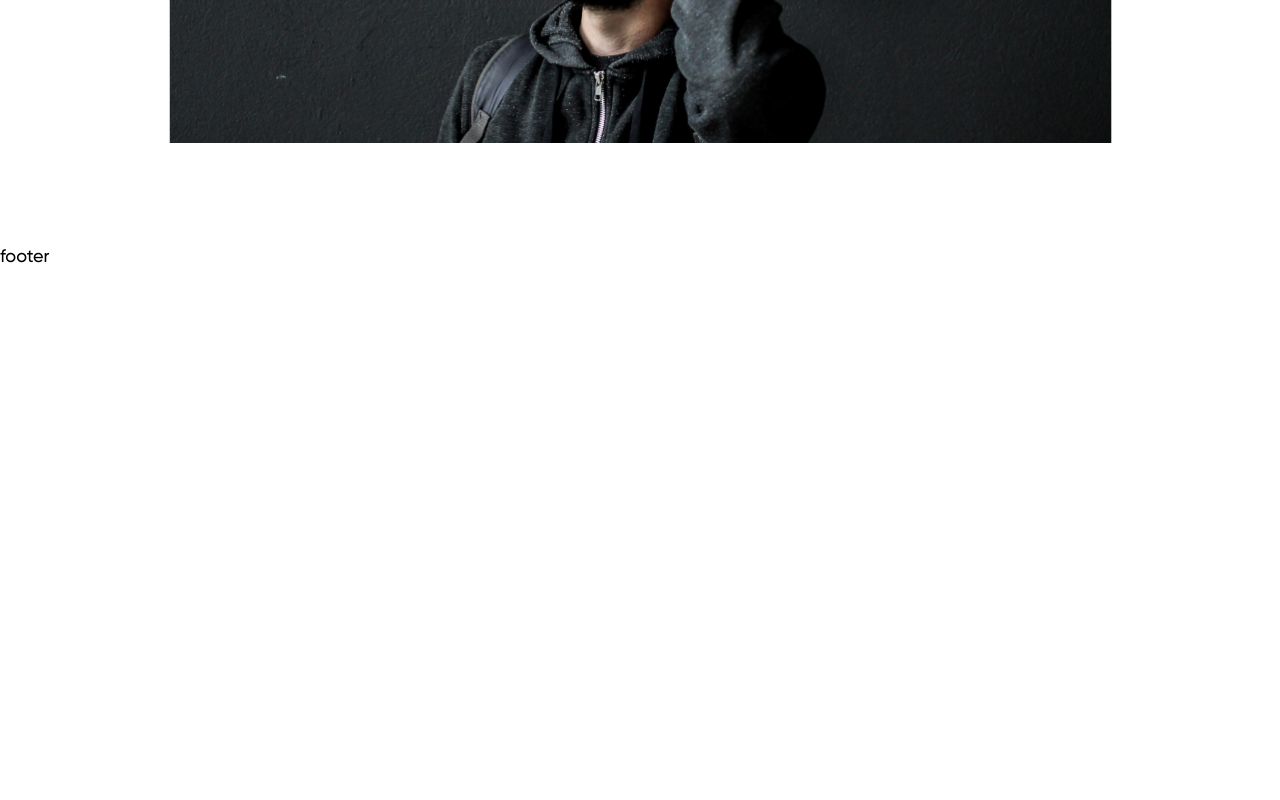
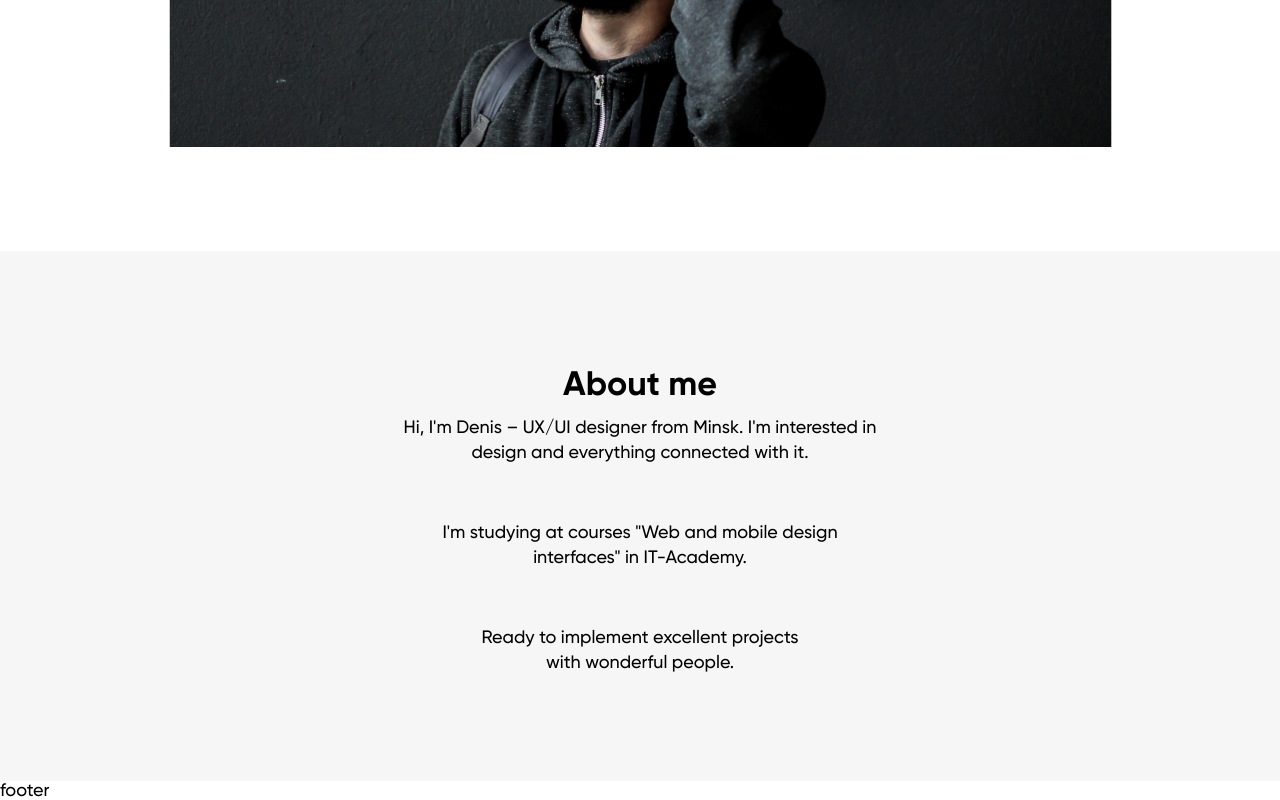
Before and after one commit to dafot/Denis_Novik, a plain HTML site: page index.html in a window 1280 px wide. Shown: the part 553-1353 px from the top of the page. Before the commit the page ends 819 px from the top, so only its background shows below. Drawn offline with Linux system fonts and the light colour scheme.

Commit message:
finished the about section

```diff
--- a/index.html
+++ b/index.html
@@ -5,7 +5,7 @@
     <meta http-equiv="X-UA-Compatible" content="IE=edge" />
     <meta name="viewport" content="width=device-width, initial-scale=1.0" />
     <link rel="stylesheet" href="css/style.css" />
-    <title>Document</title>
+    <title>Denis Novik</title>
   </head>
   <body>
     <div class="page">
@@ -29,18 +29,51 @@
             </ul>
           </nav>
           <div class="header__body">
-            <h1 class="header__title title">Denis <br> Novik</h1>
-            <p class="header__descr">UX | UI designer <br> 24 years old, Minsk</p>
+            <h1 class="header__title title">
+              Denis <br />
+              Novik
+            </h1>
+            <p class="header__descr">
+              UX | UI designer <br />
+              24 years old, Minsk
+            </p>
             <div class="header__languages">
-                <button class="header__lang">eng</button>
-                <span class="lang-line"></span>
-                <button class="header__lang">ru</button>
+              <button class="header__lang">eng</button>
+              <span class="lang-line"></span>
+              <button class="header__lang">ru</button>
             </div>
-            <div class="header__img"><img src="img/header/header_photo.png" alt=""></div>
+            <div class="header__img">
+              <img src="img/header/header_photo.png" alt="" />
+            </div>
           </div>
         </div>
       </header>
-      <main class="main"></main>
+      <main class="main">
+        <section class="about">
+          <div class="about__container container">
+            <h2 class="about__title section__title">About me</h2>
+            <ul class="about__descr-list">
+              <li class="about__item">
+                <p class="about__descr-txt">
+                  Hi, I'm Denis – UX/UI designer from Minsk. I'm interested in
+                  design and everything connected with it.
+                </p>
+              </li>
+              <li class="about__item">
+                <p class="about__descr-txt">
+                  I'm studying at courses "Web and mobile design <br> interfaces" in
+                  IT-Academy.
+                </p>
+              </li>
+              <li class="about__item">
+                <p class="about__descr-txt">
+                  Ready to implement excellent projects <br> with wonderful people.
+                </p>
+              </li>
+            </ul>
+          </div>
+        </section>
+      </main>
       <footer class="footer">footer</footer>
     </div>
     <script src="js/script.js"></script>
--- a/scss/base/_base.scss
+++ b/scss/base/_base.scss
@@ -41,6 +41,7 @@ h1,h2,h3,h4,h5,h6{font-size:inherit;font-weight: 400;}
 /* =====VARIABLES===== */
 $prymary-color: #828282;
 $accent-color: #000;
+$section-color: #F6F6F6;
 /* =====VARIABLES===== */
 
 html {
@@ -54,7 +55,7 @@ body {
 .page {
 	min-height: 100%;
 	display: grid;
-	grid-template-rows: 100vh auto 1fr;
+	grid-template-rows: 1fr auto min-content;
 }
 .container {
 	max-width: 973px;
--- /dev/null
+++ b/scss/components/_components.scss
@@ -0,0 +1 @@
+@import "section-title";
--- /dev/null
+++ b/scss/components/_section-title.scss
@@ -0,0 +1,6 @@
+.section__title {
+    font-family: Gilroy;
+    font-weight: 700;
+    font-size: 3.4rem;
+
+}
--- /dev/null
+++ b/scss/sections/_about.scss
@@ -0,0 +1,30 @@
+.about {
+    padding: 12rem 0 10.7rem;
+    background-color: $section-color;
+
+}
+
+
+.about__container {
+}
+
+
+.about__title,
+.about__descr-txt {
+    text-align: center;
+    max-width: 48rem;
+    margin: 0 auto;
+    line-height: 2.5rem;
+}
+.about__title {
+    margin-bottom: 1.8rem;
+}
+.about__descr-list {
+    display: flex;
+    flex-direction: column;
+    gap: 5.5rem;
+}
+.about__item {
+}
+.about__descr-txt {
+}
--- a/scss/sections/_sections.scss
+++ b/scss/sections/_sections.scss
@@ -1 +1,2 @@
 @import "header";
+@import "about";
--- a/scss/style.scss
+++ b/scss/style.scss
@@ -4,8 +4,15 @@
 /* =====BASE===== */
 @import "base/base.scss";
 
+/* =====FONTS===== */
 
 @import "fonts/fonts.scss";
+
+/* =====COMPONENTS===== */
+@import "components/components.scss";
+
+
+
 /* =====UTILITIES===== */
 @import "utilities/utilities.scss";
 
```
Also changed, not shown: css/style.css, 1 other file.
